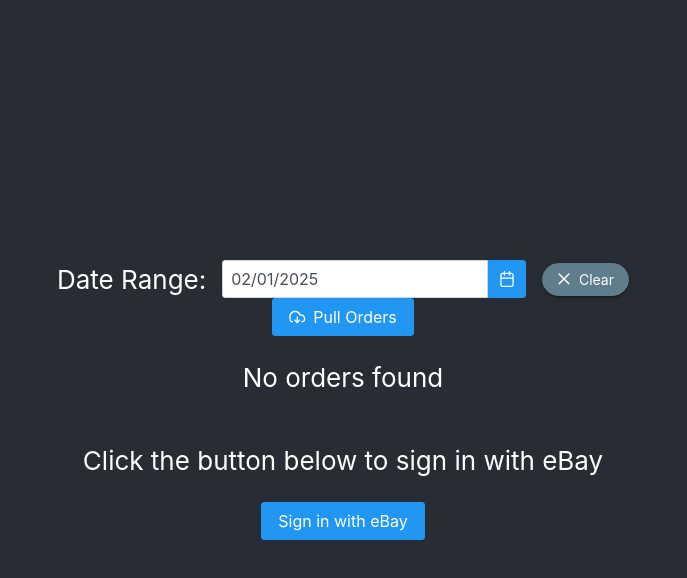
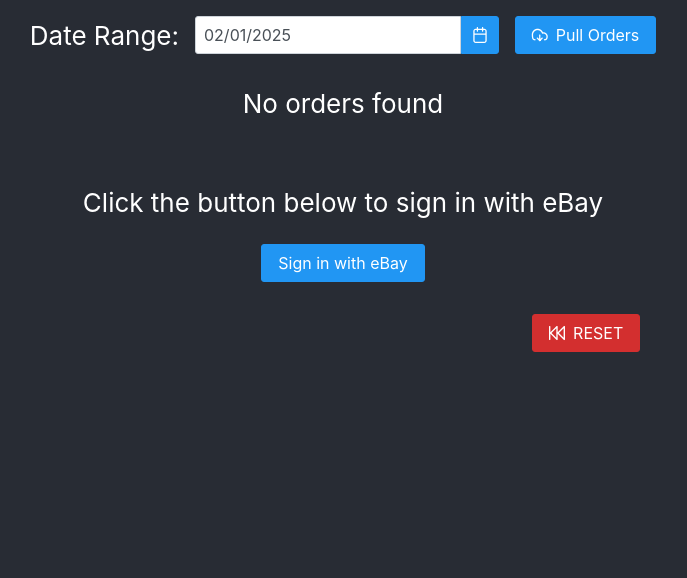
Before and after one commit to eebmagic/fol-ebay-dashboard, a React (Create React App) app in the folder frontend/: page / in a window 1280 px wide. Shown: the top 578 px of the page, without its empty margins (297-984 px from the left). Built offline with nearby package versions, Linux system fonts and the light colour scheme.

Commit message:
Better styling

```diff
--- a/frontend/src/App.css
+++ b/frontend/src/App.css
@@ -17,11 +17,19 @@
   background-color: #282c34;
   min-height: 100vh;
   display: flex;
+  font-size: calc(10px + 2vmin);
+  color: white;
+  display: flex;
+  align-items: center;
+  flex-direction: column;
+}
+
+.coreBox {
+  gap: 1rem;
+  display: flex;
   flex-direction: column;
   align-items: center;
   justify-content: center;
-  font-size: calc(10px + 2vmin);
-  color: white;
 }
 
 .App-link {
@@ -37,9 +45,29 @@
   }
 }
 
+.primarySection {
+  display: flex;
+  flex-direction: column;
+  gap: 0.5rem;
+  align-items: center;
+}
+
 .dateRange {
-    display: flex;
-    flex-direction: row;
-    gap: 1rem;
-    align-items: center;
+  display: flex;
+  flex-direction: row;
+  gap: 1rem;
+  align-items: center;
 }
+
+.successFooter {
+  position: absolute;
+  top: auto;
+  bottom: 1rem;
+  margin: auto;
+}
+
+.resetFooter {
+  margin-top: auto;
+  align-self: flex-end;
+  padding: 1rem;
+}
--- a/frontend/src/App.js
+++ b/frontend/src/App.js
@@ -103,18 +103,8 @@
     }
   }
 
-
-  return (
-    <PrimeReactProvider>
-      <div className="App">
-        <header className="App-header">
-          <Toast ref={toast} />
-          <div style={{ maxWidth: '300px' }}>
-            {
-              // eslint-disable-next-line jsx-a11y/no-distracting-elements
-              isLoading ? <marquee>Loading...</marquee> : null
-            }
-          </div>
+  const primarySection = (
+    <div className="primarySection">
       <div className="dateRange">
         <label htmlFor="dateRange">Date Range: </label>
         <Calendar
@@ -128,48 +118,74 @@
           dateFormat="mm/dd/yy"
           showIcon
         />
-            <Button
-              onClick={() => setDateRange(null)}
-              label="Clear"
-              icon="pi pi-times"
-              severity="secondary"
-              size="small"
-              raised
-              rounded
-            />
-          </div>
-          <div>
         <Button label="Pull Orders" onClick={getDataFunc} icon="pi pi-cloud-download" />
       </div>
       <DataView orders={orders} toast={toast} />
-        {(sessionId !== null && sessionId !== undefined) ? (
-          <div>
-            <p style={{color: 'green'}}><i>Received sessionId from eBay!</i></p>
-            <p style={{fontSize: '0.4em', fontFamily: 'monospace'}}>SessionId: {sessionId}</p>
-            <Button label="RESET" onClick={reset} />
     </div>
-        ) : code ? (
-          <div>
-            <p style={{color: 'orange'}}><i>Received code from eBay!</i></p>
-            <p style={{fontSize: '0.4em', fontFamily: 'monospace'}}>Code: {code}</p>
-            {/* Take this out later */}
-            <Button label="RESET" onClick={reset} />
-          </div>
-        ) : isFailed ? (
-          <div>
-            <p style={{color: 'red'}}><i>Failed to authenticate with eBay!</i></p>
-            <p>Try clearing out the url and signing in again.</p>
-            <Button label="RESET" onClick={reset} />
-          </div>
-        ) : (
-          <>
+  );
+
+
+  const loginPrompt = (
+    <div className="loginPrompt">
       <p>Click the button below to sign in with eBay</p>
       <Button label="Sign in with eBay" onClick={async () => {
         const url = await fetchSignInUrl();
         window.location.href = url;
       }} />
-          </>
-        )}
+    </div>
+  );
+
+  const failPrompt = (
+    <div className="failPrompt">
+      <p style={{color: 'red'}}><i>Failed to authenticate with eBay!</i></p>
+      <p>Try clearing out the url and signing in again.</p>
+    </div>
+  );
+
+  const successFooter = (
+    <div className="successFooter">
+      {/* <p style={{color: 'green'}}><i>Received sessionId from eBay!</i></p> */}
+      <p style={{fontSize: '0.4em', fontFamily: 'monospace'}}>SessionId: {sessionId}</p>
+    </div>
+  );
+
+  const resetFooter = (
+    <div className="resetFooter">
+      <Button label="RESET" onClick={reset} icon="pi pi-fast-backward" severity="danger" />
+    </div>
+  );
+
+  const mainPath = () => {
+    if (!sessionId && !code) {
+      return loginPrompt;
+    }
+
+    if (isFailed) {
+      return failPrompt;
+    }
+
+    return successFooter;
+  };
+
+  return (
+    <PrimeReactProvider>
+      <div className="App">
+        <header className="App-header">
+          <Toast ref={toast} />
+          <div className="coreBox">
+            <div style={{ maxWidth: '300px' }}>
+              {
+                // eslint-disable-next-line jsx-a11y/no-distracting-elements
+                isLoading ? <marquee>Loading...</marquee> : null
+              }
+            </div>
+
+            {primarySection}
+
+            {mainPath()}
+
+          {resetFooter}
+          </div>
         </header>
       </div>
     </PrimeReactProvider>
```
Lines whose indentation alone changed are shown as unchanged.
